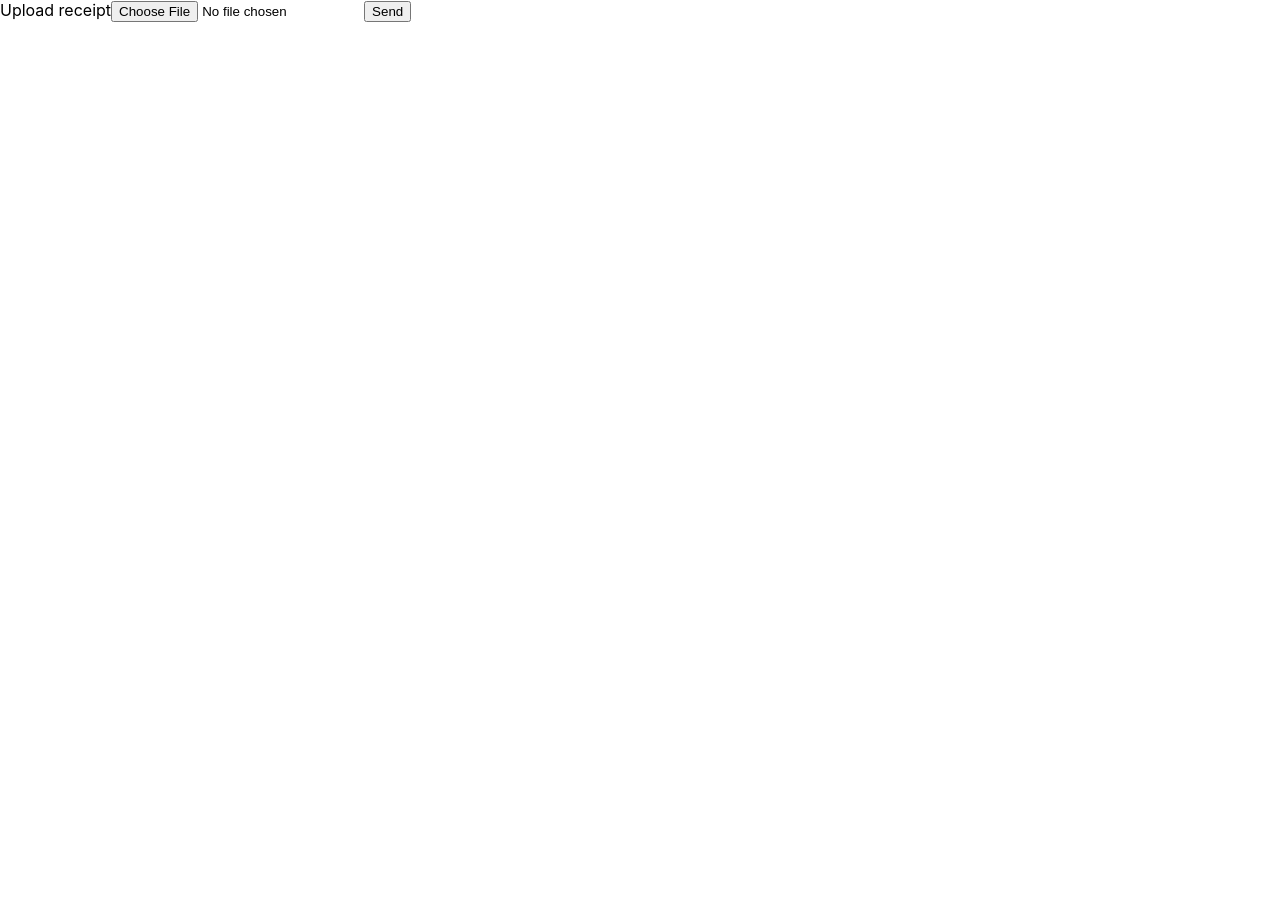
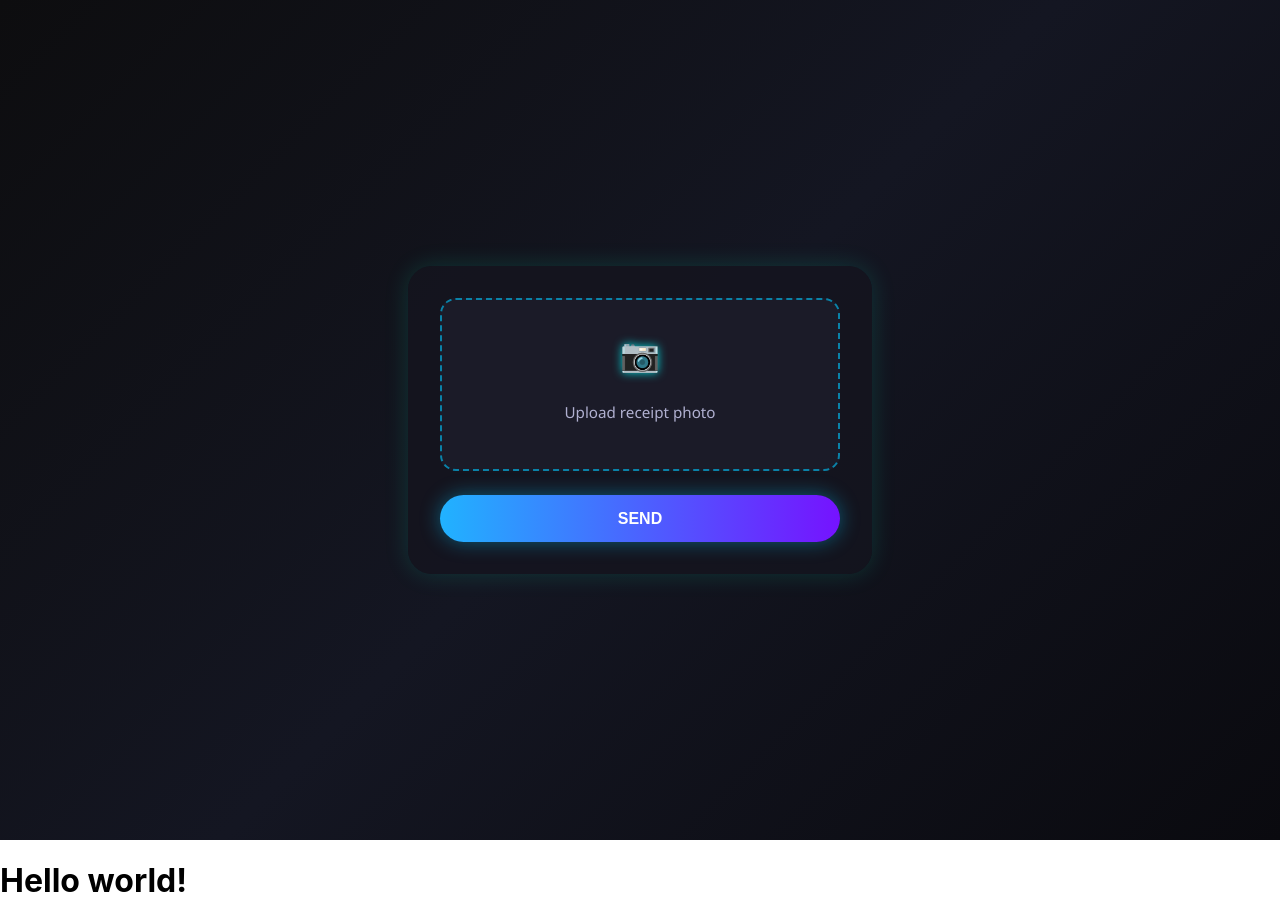
Before and after one commit to AlenaYarmak/n8n-receipt-parse-data, a React (Create React App) app: page / in a window 1280 px wide. Before the commit the page ends 800 px from the top, so only its background shows below. Built offline with nearby package versions, Linux system fonts and the light colour scheme.

Commit message:
add styles for form

```diff
--- a/src/App.js
+++ b/src/App.js
@@ -4,6 +4,9 @@
   return (
     <div className="App">
       <ReceiptForm />
+      <h1 class="text-3xl font-bold underline">
+        Hello world!
+      </h1>
     </div>
   );
 }
--- a/src/ReceiptForm.js
+++ b/src/ReceiptForm.js
@@ -3,6 +3,7 @@
 const ReceiptForm = () => {
 
     const [file, setFile] = useState(null);
+    const [notification, setNotification] = useState("");
 
     const handleSubmit = async (e) => {
         e.preventDefault();
@@ -17,17 +18,24 @@
         });
     };
     return (
+        <div className="upload-page">
             <form onSubmit={handleSubmit} className="upload-form">
-            <label>
-                Upload receipt
+                <label className="dropzone">
+                    <div className="dropzone-content">
+                        <span className="dropzone-icon">📷</span>
+                        <p>{file ? file.name : "Upload receipt photo"}</p>
+                    </div>
                     <input
                         type="file"
                         accept="image/*"
                         onChange={(e) => setFile(e.target.files[0])}
                     />
                 </label>
-            <button type="submit">Send</button>
+                <button type="submit" className="submit-btn">
+                    Send
+                </button>
             </form>
+        </div>
     )
 }
 
--- a/src/index.css
+++ b/src/index.css
@@ -11,3 +11,111 @@
   font-family: source-code-pro, Menlo, Monaco, Consolas, 'Courier New',
     monospace;
 }
+
+/* Background layout */
+.upload-page {
+  min-height: 100vh;
+  display: flex;
+  justify-content: center;
+  align-items: center;
+  background: linear-gradient(135deg, #0d0d0f, #141622, #0a0a0f);
+  color: #fff;
+  padding: 20px;
+  font-family: "Segoe UI", sans-serif;
+}
+
+/* Form container */
+.upload-form {
+  background: rgba(20, 20, 30, 0.8);
+  border-radius: 1.5rem;
+  padding: 2rem;
+  max-width: 400px;
+  width: 100%;
+  box-shadow: 0 0 25px rgba(0, 255, 200, 0.15);
+  display: flex;
+  flex-direction: column;
+  gap: 1.5rem;
+  text-align: center;
+  transition: all 0.3s ease;
+}
+
+/* Dropzone */
+.dropzone {
+  position: relative;
+  display: block;
+  background: rgba(30, 30, 45, 0.7);
+  border: 2px dashed rgba(0, 200, 255, 0.6);
+  border-radius: 1rem;
+  padding: 2rem 1rem;
+  cursor: pointer;
+  transition: 0.3s;
+}
+
+.dropzone:hover {
+  border-color: #39ff14;
+  box-shadow: 0 0 20px rgba(57, 255, 20, 0.3);
+}
+
+.dropzone input {
+  display: none;
+}
+
+.dropzone-content {
+  display: flex;
+  flex-direction: column;
+  align-items: center;
+  gap: 0.75rem;
+  color: #b0b0d0;
+  font-size: 0.95rem;
+}
+
+.dropzone-icon {
+  font-size: 2rem;
+  color: #00f0ff;
+  text-shadow: 0 0 10px rgba(0, 255, 255, 0.8);
+}
+
+/* Submit button */
+.submit-btn {
+  background: linear-gradient(90deg, #00f0ff, #7f00ff, #39ff14);
+  background-size: 300% 300%;
+  color: #fff;
+  border: none;
+  border-radius: 2rem;
+  padding: 0.9rem 2rem;
+  font-size: 1rem;
+  font-weight: bold;
+  cursor: pointer;
+  text-transform: uppercase;
+  transition: all 0.4s ease;
+  box-shadow: 0 0 20px rgba(0, 200, 255, 0.4);
+  animation: gradientShift 5s infinite linear;
+}
+
+.submit-btn:hover {
+  transform: translateY(-2px);
+  box-shadow: 0 0 25px rgba(127, 0, 255, 0.7);
+}
+
+/* Gradient animation */
+@keyframes gradientShift {
+  0% { background-position: 0% 50%; }
+  50% { background-position: 100% 50%; }
+  100% { background-position: 0% 50%; }
+}
+
+/* Responsive */
+@media (max-width: 500px) {
+  .upload-form {
+    padding: 1.5rem;
+  }
+
+  .dropzone {
+    padding: 1.5rem 0.75rem;
+  }
+
+  .submit-btn {
+    font-size: 0.9rem;
+    padding: 0.8rem 1.5rem;
+  }
+}
```
Also changed, not shown: 1 other file (tests, documents, lock files or other folders). Lines whose indentation alone changed are shown as unchanged.
